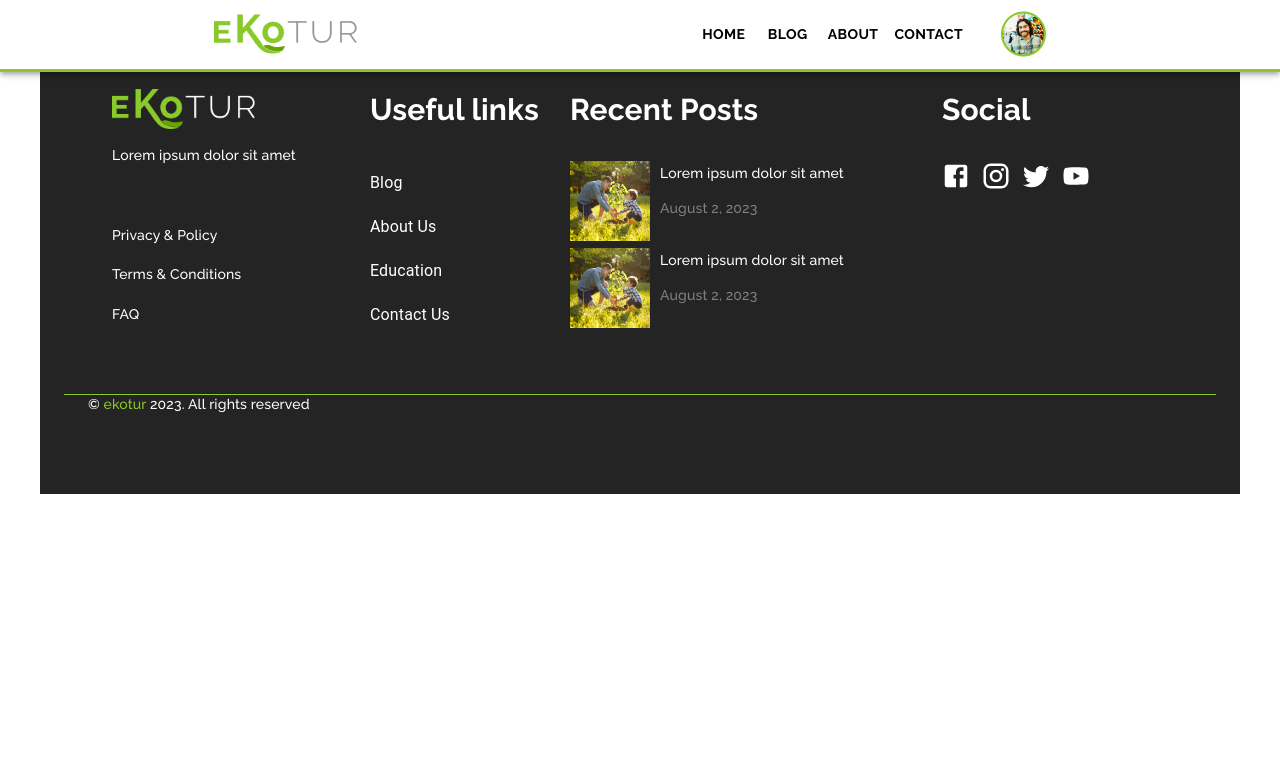
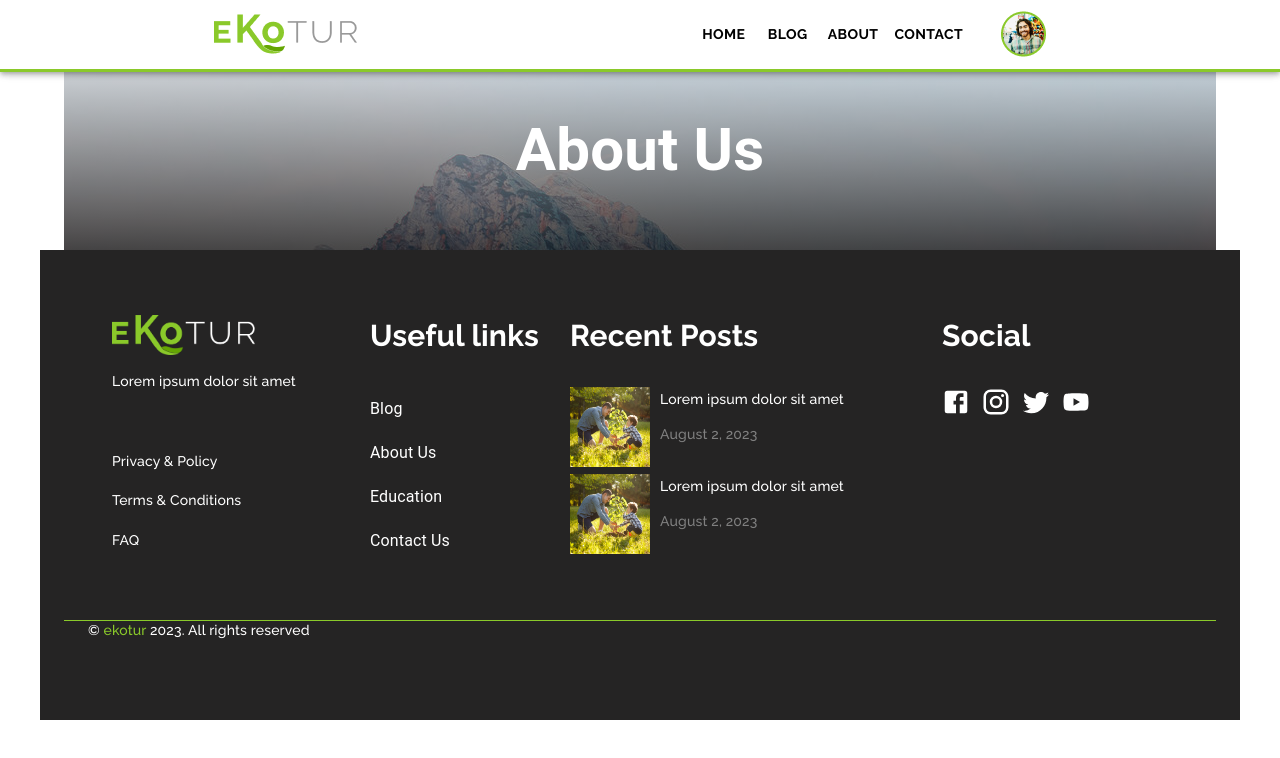
Before and after one commit to vavva1987/ecotour-project, a React (Create React App) app: page /about in a window 1280 px wide. Shown: the top 758 px of the page. Built offline with nearby package versions, Linux system fonts and the light colour scheme.

Commit message:
added AboutUs/Bg

```diff
--- /dev/null
+++ b/src/Pages/About/About.scss
@@ -0,0 +1,17 @@
+.about-us-bg {
+    background-image: linear-gradient(
+            rgba(255, 255, 255, 0.7),
+            rgba(31, 30, 30, 0.8)
+        ),
+        url(../../assets/background-img.jpg);
+    background-repeat: no-repeat;
+
+    .about-us-bg-title {
+        h2 {
+            color: #ffffff;
+            font-size: 60px;
+            font-style: normal;
+            font-weight: 700;
+        }
+    }
+}
--- a/src/Pages/About/About.tsx
+++ b/src/Pages/About/About.tsx
@@ -1,7 +1,15 @@
+import { Container } from '@mui/material'
+import AboutUsBgImg from './AboutContent/AboutUsBgImg'
+import './About.scss'
+
 type Props = {}
 
 const About = (props: Props) => {
-    return <div>About</div>
+    return (
+        <Container sx={{ marginTop: '50px' }}>
+            <AboutUsBgImg />
+        </Container>
+    )
 }
 
 export default About
--- /dev/null
+++ b/src/Pages/About/AboutContent/AboutUsBgImg.tsx
@@ -0,0 +1,24 @@
+import { Container } from '@mui/material'
+import '../About.scss'
+
+type Props = {}
+
+const AboutUsBgImg = (props: Props) => {
+    return (
+        <Container
+            className="about-us-bg"
+            sx={{
+                height: 200,
+                display: 'flex',
+                justifyContent: 'center',
+                alignItems: 'center',
+            }}
+        >
+            <div className="about-us-bg-title">
+                <h2>About Us</h2>
+            </div>
+        </Container>
+    )
+}
+
+export default AboutUsBgImg
```
Also changed, not shown: src/Pages/About/AboutContent/AboutUsContent.tsx (added, +7 -0 lines), src/Pages/About/AboutContent/AboutUsTitle.tsx (added, +7 -0 lines).
